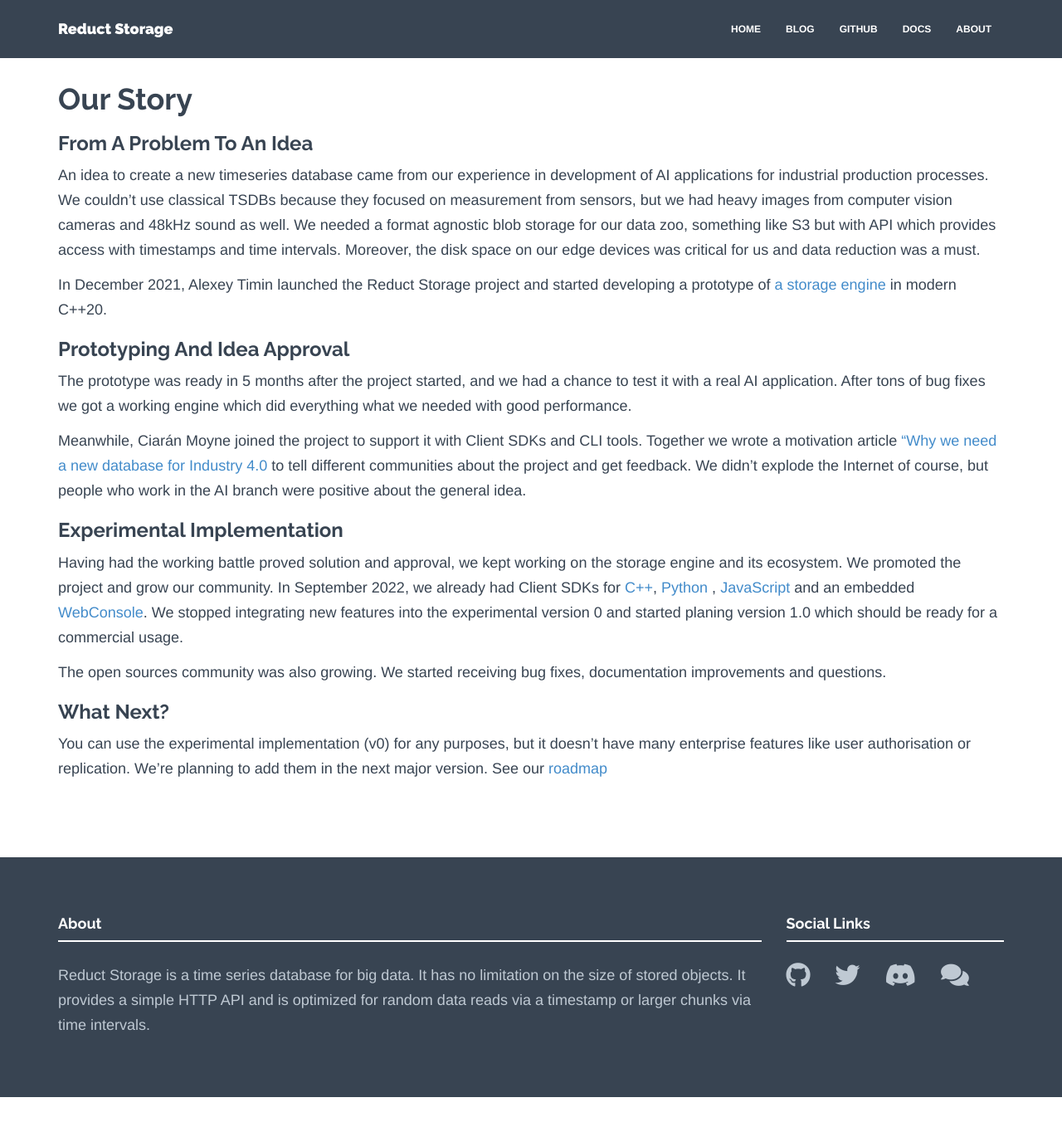
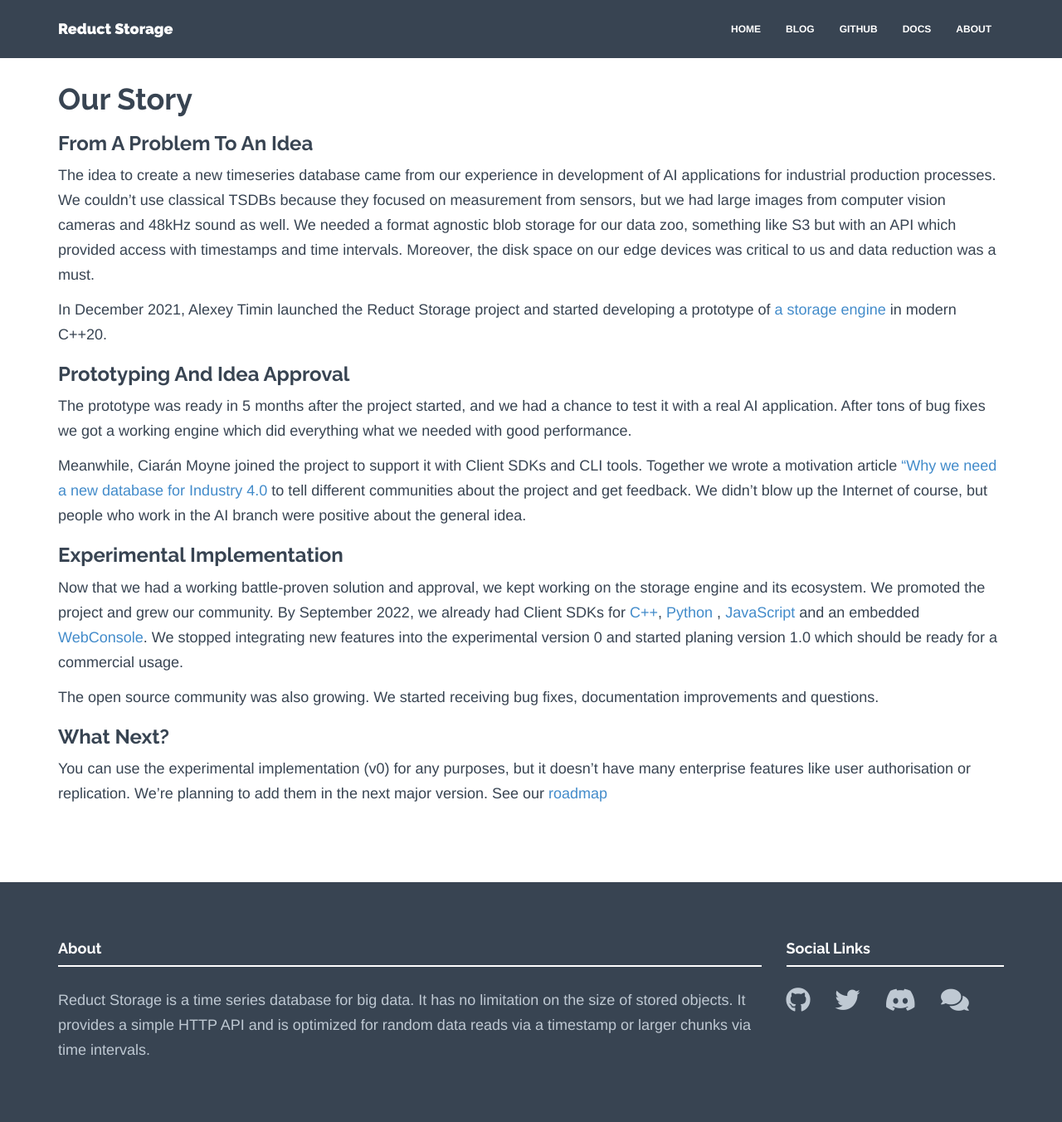
Before and after one commit to reductstore/homepage, a Jekyll site: the page built from story.md, in a window 1280 px wide and 1352 px high. Shown: the whole window at 83% size. Built offline with Jekyll 4.4.1, drawn with Linux system fonts in a browser that asks for light colours; nearby versions of some CDN libraries.

Commit message:
corrections

```diff
--- a/roadmap.html
+++ b/roadmap.html
@@ -152,7 +152,7 @@
         <td>
             <ul>
                 <li>Plugin Infrastructure</li>
-                <li>Multi thread implementation</li>
+                <li>Multithreaded Implementation</li>
             </ul>
         </td>
         <td><i class="fa fa-pen" aria-hidden="true"></i>Planning</td>
--- a/story.md
+++ b/story.md
@@ -6,12 +6,12 @@
 
 ### From A Problem To An Idea
 
-An idea to create a new timeseries database came from our experience in development of AI applications for industrial
+The idea to create a new timeseries database came from our experience in development of AI applications for industrial
 production processes.
-We couldn't use classical TSDBs because they focused on measurement from sensors, but we had heavy images from computer
+We couldn't use classical TSDBs because they focused on measurement from sensors, but we had large images from computer
 vision cameras and 48kHz sound as well. We needed a format agnostic blob storage for our data zoo, something like S3
-but with API which provides access with timestamps and time intervals.
-Moreover, the disk space on our edge devices was critical for us and data reduction was a must.
+but with an API which provided access with timestamps and time intervals.
+Moreover, the disk space on our edge devices was critical to us and data reduction was a must.
 
 In December 2021, Alexey Timin launched the Reduct Storage project and started developing a prototype
 of [a storage engine][1] in modern C++20.
@@ -24,18 +24,18 @@
 
 Meanwhile, Ciarán Moyne joined the project to support it with Client SDKs and CLI tools. Together we wrote a motivation
 article ["Why we need a new database for Industry 4.0][2]
-to tell different communities about the project and get feedback. We didn't explode the Internet of course, but people
+to tell different communities about the project and get feedback. We didn't blow up the Internet of course, but people
 who work in the AI branch were positive about the general idea.
 
 ### Experimental Implementation
 
-Having had the working battle proved solution and approval, we kept working on the storage engine and its ecosystem. We
-promoted the project and grow our community. In September 2022, we already had Client SDKs for [C++][3], [Python][4]
+Now that we had a working battle-proven solution and approval, we kept working on the storage engine and its ecosystem. We
+promoted the project and grew our community. By September 2022, we already had Client SDKs for [C++][3], [Python][4]
 , [JavaScript][5]
 and an embedded [WebConsole][6]. We stopped integrating new features into the experimental version 0 and started planing
 version 1.0 which should be ready for a commercial usage.
 
-The open sources community was also growing. We started receiving bug fixes, documentation improvements and questions.
+The open source community was also growing. We started receiving bug fixes, documentation improvements and questions.
 
 ### What Next?
 
```
